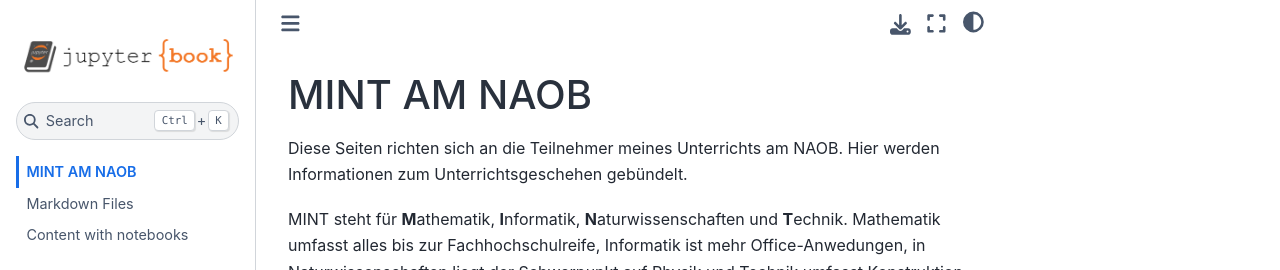
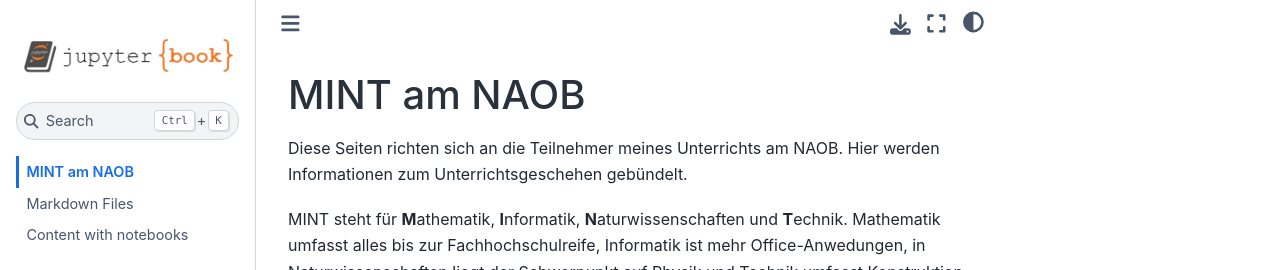
Before and after one commit to mintmacher/mintbox.cc, a Jupyter Book: the page built from intro.md, in a window 1280 px wide. Shown: the top 270 px of the page. Built offline with Jupyter Book 1.0.4 settings and Sphinx 7.4.7 and the Sphinx Book theme 1.1.4, drawn with Linux system fonts in a browser that asks for light colours.

```diff
--- a/intro.md
+++ b/intro.md
@@ -1,4 +1,4 @@
-# MINT AM NAOB
+# MINT am NAOB
 Diese Seiten richten sich an die Teilnehmer meines Unterrichts am NAOB. Hier werden Informationen zum Unterrichtsgeschehen gebündelt.
 
 MINT steht für **M**athematik, **I**nformatik, **N**aturwissenschaften und **T**echnik.
```
